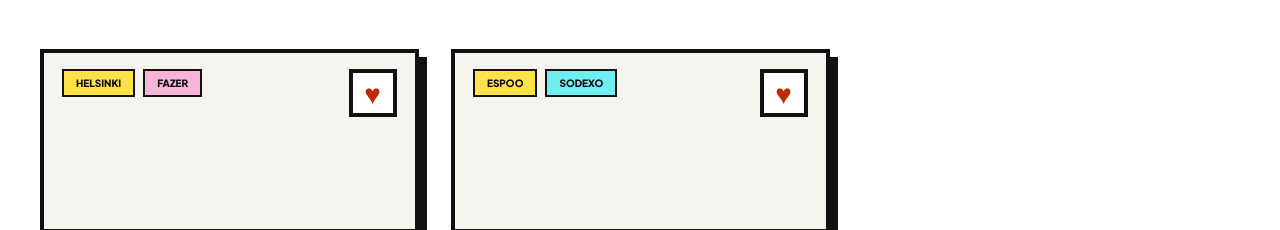
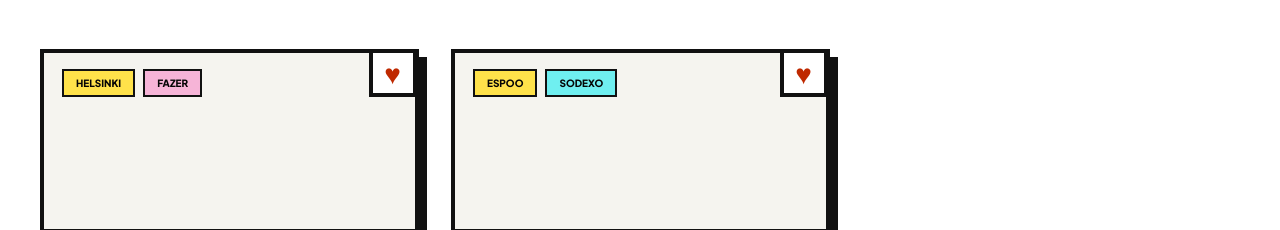
Before and after one commit to x-bananer/web-development-project, a website: page pages/favorites.html in a window 1280 px wide. Shown: the part 255-485 px from the top of the page. Drawn offline with Linux system fonts and the light colour scheme.

Commit message:
Update favourites page

```diff
--- a/assets/styles/components/card.css
+++ b/assets/styles/components/card.css
@@ -105,7 +105,7 @@
   background: var(--pink-color);
 }
 
-.card__favourite-icon {
+.card__favorite-icon {
   display: flex;
   align-items: center;
   justify-content: center;
@@ -117,6 +117,10 @@
   color: #BF2900;
   font-size: 28px;
   line-height: 1;
+
+  position: relative;
+  top: -20px;
+  right: -20px;
 }
 
 .card:hover {
--- a/pages/favorites.html
+++ b/pages/favorites.html
@@ -59,7 +59,7 @@
 										>Fazer</span
 									>
 								</div>
-								<div class="card__favourite-icon">♥</div>
+								<div class="card__favorite-icon">♥</div>
 							</div>
 
 							<div class="card__body">
@@ -93,7 +93,7 @@
 										>Sodexo</span
 									>
 								</div>
-								<div class="card__favourite-icon">♥</div>
+								<div class="card__favorite-icon">♥</div>
 							</div>
 
 							<div class="card__body">
```
Also changed, not shown: README.md.
